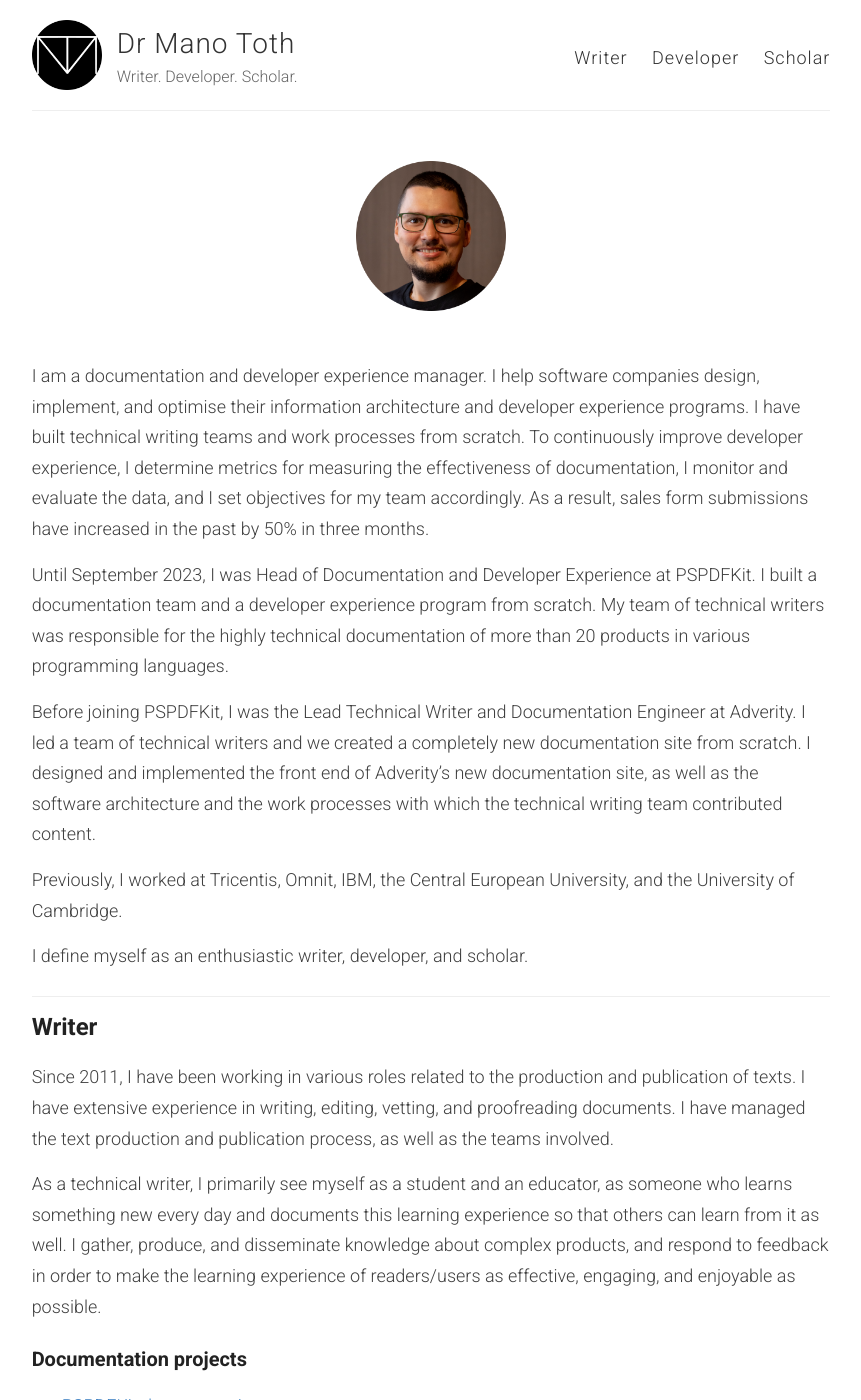
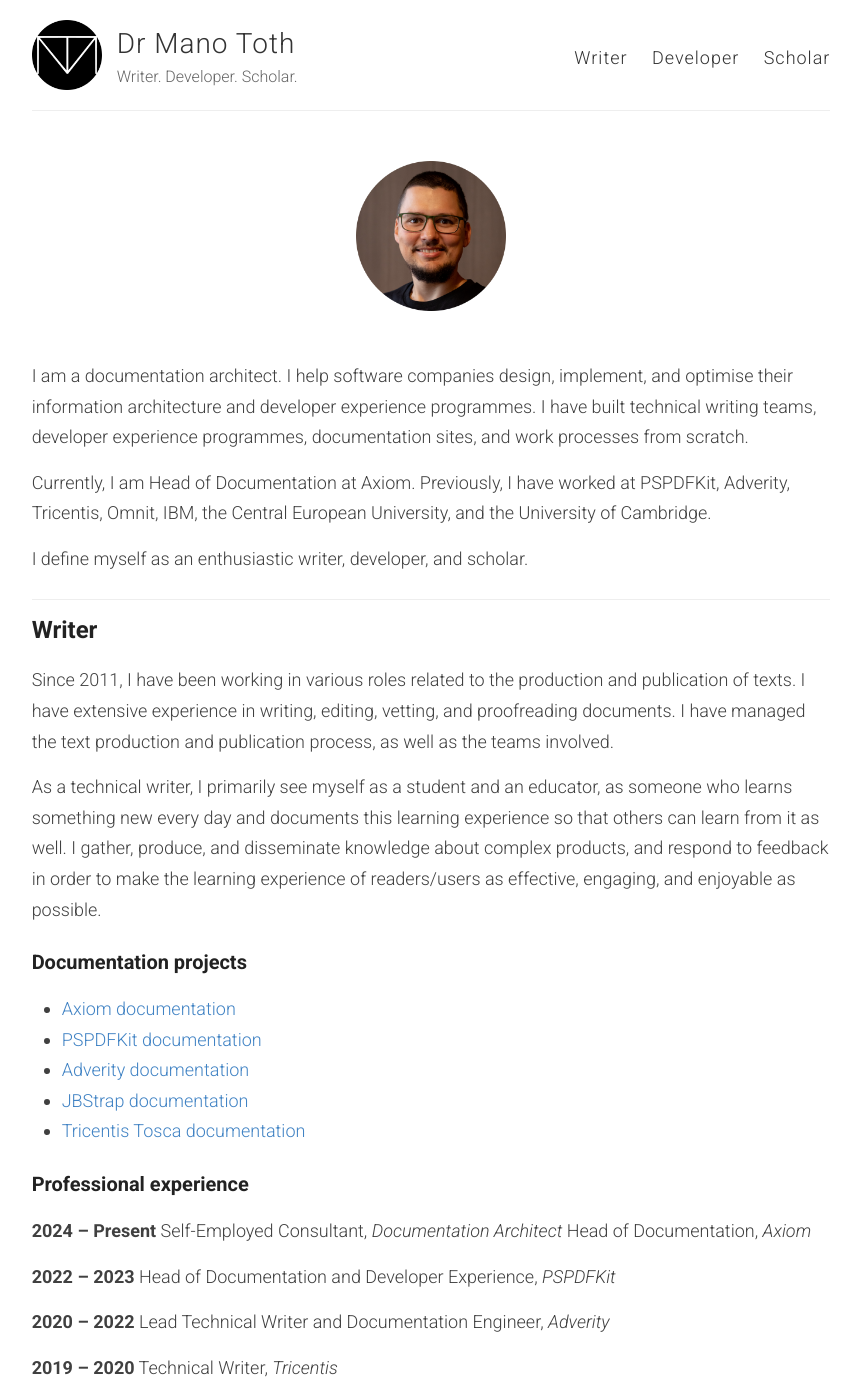
Before and after one commit to tothmano/manototh.github.io, a Jekyll site: the page built from _pages/home.md, in a window 1280 px wide and 1400 px high. Shown: the whole window, without its empty margins (209-1070 px from the left). Built offline with Jekyll 4.4.1, drawn with Linux system fonts in a browser that asks for light colours.

Commit message:
Update intro and work experience (#1)

```diff
--- a/_pages/home.md
+++ b/_pages/home.md
@@ -6,13 +6,9 @@
 
 <div id="mano-toth-photo"></div>
 
-I am a documentation and developer experience manager. I help software companies design, implement, and optimise their information architecture and developer experience programs. I have built technical writing teams and work processes from scratch. To continuously improve developer experience, I determine metrics for measuring the effectiveness of documentation, I monitor and evaluate the data, and I set objectives for my team accordingly. As a result, sales form submissions have increased in the past by 50% in three months.
+I am a documentation architect. I help software companies design, implement, and optimise their information architecture and developer experience programmes. I have built technical writing teams, developer experience programmes, documentation sites, and work processes from scratch.
 
-Until September 2023, I was Head of Documentation and Developer Experience at PSPDFKit. I built a documentation team and a developer experience program from scratch. My team of technical writers was responsible for the highly technical documentation of more than 20 products in various programming languages.
-
-Before joining PSPDFKit, I was the Lead Technical Writer and Documentation Engineer at Adverity. I led a team of technical writers and we created a completely new documentation site from scratch. I designed and implemented the front end of Adverity’s new documentation site, as well as the software architecture and the work processes with which the technical writing team contributed content.
-
-Previously, I worked at Tricentis, Omnit, IBM, the Central European University, and the University of Cambridge.
+Currently, I am Head of Documentation at Axiom. Previously, I have worked at PSPDFKit, Adverity, Tricentis, Omnit, IBM, the Central European University, and the University of Cambridge.
 
 I define myself as an enthusiastic writer, developer, and scholar.
 
@@ -23,12 +19,16 @@
 As a technical writer, I primarily see myself as a student and an educator, as someone who learns something new every day and documents this learning experience so that others can learn from it as well. I gather, produce, and disseminate knowledge about complex products, and respond to feedback in order to make the learning experience of readers/users as effective, engaging, and enjoyable as possible.
 
 ### Documentation projects
+- [Axiom documentation](https://axiom.co/docs/)
 - [PSPDFKit documentation](https://pspdfkit.com/developers/)
 - [Adverity documentation](https://docs.adverity.com/)
 - [JBStrap documentation](https://docs.jbstrap.com/)
 - [Tricentis Tosca documentation](https://documentation.tricentis.com/tosca/1600/en/content/resources/webhelp/cover_web.htm)
 
 ### Professional experience
+
+**2024 – Present** Self-Employed Consultant, *Documentation Architect*
+                   Head of Documentation, *Axiom*
 
 **2022 – 2023** Head of Documentation and Developer Experience, *PSPDFKit*
 
```
